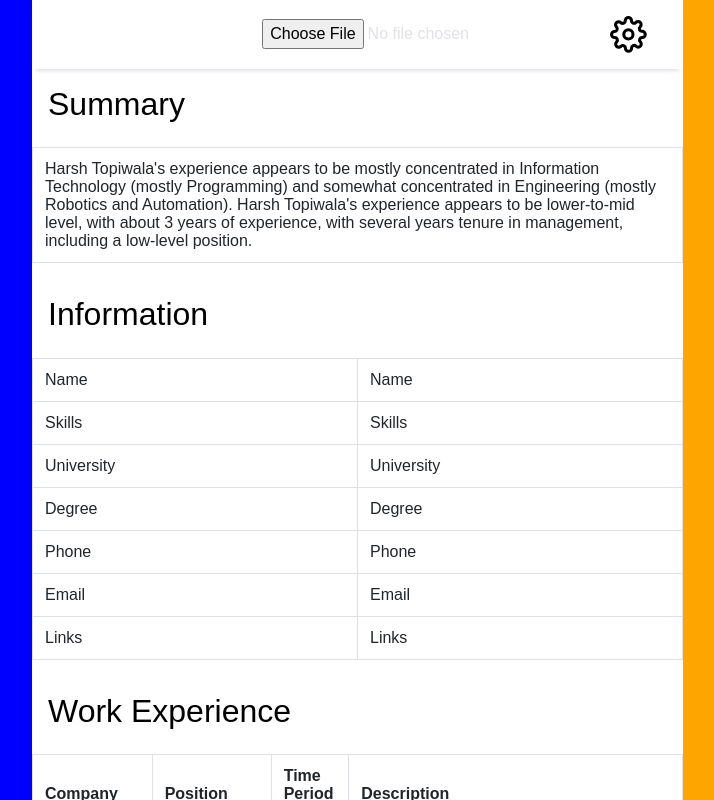
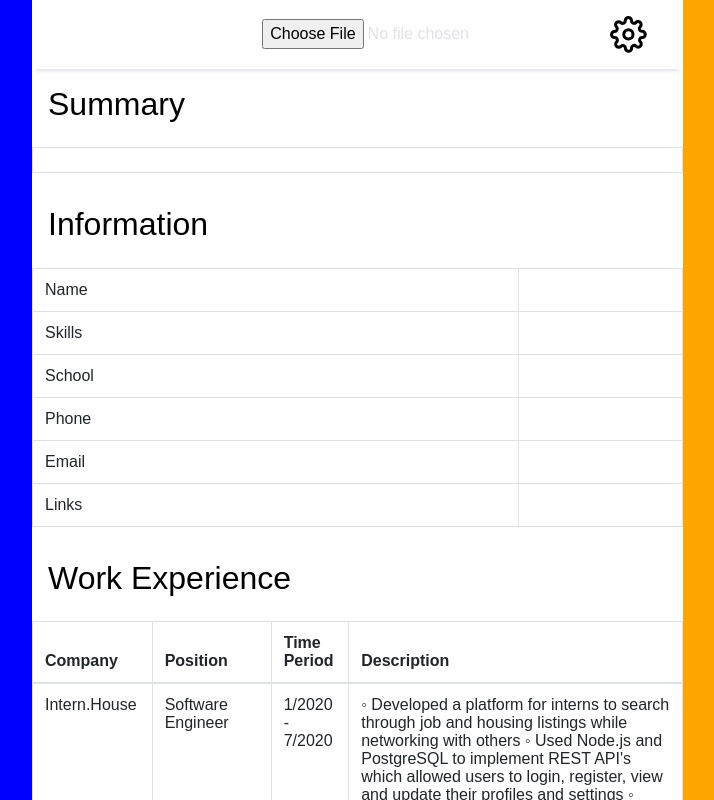
Before and after one commit to Harsh-Topi/resu-parse, a React app: page / in a window 1280 px wide. Shown: the top 800 px of the page, without its empty margins (213-927 px from the left). Built offline with nearby package versions, Linux system fonts and the light colour scheme.

Commit message:
added visualization for data

```diff
--- a/src/components/Greetings/fileupload.tsx
+++ b/src/components/Greetings/fileupload.tsx
@@ -9,9 +9,13 @@ type FileUploadState = {
   jsonData?: string;
 };
 
-export class FileUpload extends React.Component<{}, FileUploadState> {
-  constructor({}) {
-    super({});
+type FileUploadProps = {
+  onFileUpload : ((response: any) => void)
+}
+
+export class FileUpload extends React.Component<FileUploadProps, FileUploadState> {
+  constructor(props : FileUploadProps ) {
+    super(props);
     this.state = {
       data: '',
       jsonData: '',
@@ -35,11 +39,9 @@ export class FileUpload extends React.Component<{}, FileUploadState> {
         )
         .then(
           (response: any) => {
-            console.log(response.data);
-            this.setState({
-              data: pdfDataString.split(',')[1],
-              jsonData: response.data['body'],
-            });
+            //console.log(response.data);
+
+            this.props.onFileUpload(response)
           },
           (error: any) => {
             console.log(error);
--- a/src/components/Greetings/index.tsx
+++ b/src/components/Greetings/index.tsx
@@ -20,23 +20,105 @@ import { FileUpload } from './fileupload';
 const infoList = [
   'Name',
   'Skills',
-  'University',
-  'Degree',
-  'Phone',
-  'Email',
-  'Links',
-];
-const temp4Map = [
-  'Name',
-  'Skills',
-  'University',
-  'Degree',
+  'School',
   'Phone',
   'Email',
   'Links',
 ];
 
-const Greetings: React.FC = () => {
+
+// TO-DO add work experience to this as well
+type dataState = {
+  jsonData?: string,
+  name?: string,
+  email?: string,
+  phone?: string,
+  school?: string,
+  degree?: string,
+  links?: string,
+  summary?: string,
+  skills?: string,
+  dataArr?: string[]
+
+};
+
+export class Greetings extends React.Component<{}, dataState> {
+  constructor({}) {
+    super({});
+    this.state = {
+      jsonData: '',
+      dataArr : []
+    };
+  }
+
+  setDataAfterUpload(response: any) {
+    // TO DO - positions section
+    // loop through array json data and gather data
+    var names = ""
+    var emails = ""
+    var links = ""
+    var phones = ""
+    var schools = ""
+    var skills = ""
+
+    for (var i = 0; i < response.data.names.length; i++) {
+      names += response.data.names[i]
+    }
+
+    for (var i = 0; i < response.data.emails.length; i++) {
+      emails += response.data.emails[i].value
+      emails += ", "
+      if (i == response.data.emails.length - 1) {
+        emails = emails.substring(0, emails.length - 2)
+      }
+    }
+
+    for (var i = 0; i < response.data.links.length; i++) {
+      links += response.data.links[i].url
+      links += ", "
+      if (i == response.data.links.length - 1) {
+        links = links.substring(0, links.length - 2)
+      }
+    }
+
+    for (var i = 0; i < response.data.phones.length; i++) {
+      phones += response.data.phones[i].value
+      phones += ", "
+      if (i == response.data.phones.length - 1) {
+        phones = phones.substring(0, phones.length - 2)
+      }
+    }
+
+    for (var i = 0; i < response.data.schools.length; i++) {
+      schools += response.data.schools[i].summary
+      schools += ", "
+      if (i == response.data.schools.length - 1) {
+        schools = schools.substring(0, schools.length - 2)
+      }
+    }
+
+    var temp4Map = [""]
+    temp4Map[0] = names
+    temp4Map[1] = response.data.summary.skills
+    temp4Map[2] = schools
+    temp4Map[3] = phones
+    temp4Map[4] = emails
+    temp4Map[5] = links
+
+    this.setState({
+      jsonData: response.data,
+      name: names,
+      email: emails,
+      links: links,
+      phone: phones,
+      school: schools,
+      skills: response.data.summary.skills,
+      summary: response.data.summary.experience,
+      dataArr: temp4Map
+    })
+  }
+
+  render() {
     return (
       <Container>
         <GridContainer>
@@ -56,7 +138,7 @@ const Greetings: React.FC = () => {
                   <BigPreviewButton>
                     <FiFileText />
                   </BigPreviewButton>
-                <FileUpload />
+                  <FileUpload onFileUpload={this.setDataAfterUpload.bind(this)} />
                   <NavBarButtons style={{ marginRight: '20px' }}>
                     <FiSettings />
                   </NavBarButtons>
@@ -71,12 +153,7 @@ const Greetings: React.FC = () => {
               <tbody>
                 <tr>
                   <td>
-                  Harsh Topiwala's experience appears to be mostly concentrated
-                  in Information Technology (mostly Programming) and somewhat
-                  concentrated in Engineering (mostly Robotics and Automation).
-                  Harsh Topiwala's experience appears to be lower-to-mid level,
-                  with about 3 years of experience, with several years tenure in
-                  management, including a low-level position.
+                    {this.state.summary}
                   </td>
                 </tr>
               </tbody>
@@ -90,7 +167,7 @@ const Greetings: React.FC = () => {
                 {infoList.map((infoList, i) => (
                   <tr>
                     <td>{infoList}</td>
-                  <td>{temp4Map[i]}</td>
+                    <td>{this.state.dataArr![i]}</td>
                   </tr>
                 ))}
               </tbody>
@@ -116,14 +193,15 @@ const Greetings: React.FC = () => {
                   <td>
                     ◦ Developed a platform for interns to search through job and
                     housing listings while networking with others ◦ Used Node.js
-                  and PostgreSQL to implement REST API's which allowed users to
-                  login, register, view and update their profiles and settings ◦
-                  Utilized AWS Lambda and BeautifulSoup to scrape 2000+ jobs and
-                  housing listings from AirBnB, Zillow, and Indeed ◦ Conducted
-                  Agile stand-up meetings with a team of 6 remote engineers to
-                  identify limit blockers, maintain sprint velocity, and improve
-                  overall software quality through standard Scrum methodologies
-                  ◦ Leveraged Knowledge in Node.js, Next.js, React, Python, SQL
+                    and PostgreSQL to implement REST API's which allowed users
+                    to login, register, view and update their profiles and
+                    settings ◦ Utilized AWS Lambda and BeautifulSoup to scrape
+                    2000+ jobs and housing listings from AirBnB, Zillow, and
+                    Indeed ◦ Conducted Agile stand-up meetings with a team of 6
+                    remote engineers to identify limit blockers, maintain sprint
+                    velocity, and improve overall software quality through
+                    standard Scrum methodologies ◦ Leveraged Knowledge in
+                    Node.js, Next.js, React, Python, SQL
                   </td>
                 </tr>
                 <tr>
@@ -131,17 +209,18 @@ const Greetings: React.FC = () => {
                   <td>Team Lead and Programmer</td>
                   <td>9/2017 - 1/2020</td>
                   <td>
-                  ◦ Administered a group of 35 students to successfully build 2
-                  competition-standard robots through multiple seasons ◦ Brought
-                  in $5,000 in sponsorship funding to heighten the financial
-                  budget of the team, which significantly improved the
-                  durability of our robots resulting in 2 championship wins ◦
-                  Taught 20 students how to program control systems using Python
-                  which allowed for quick adjustments to be made by anyone on
-                  the team which decreased turnaround times by 35% ◦ Uploaded 11
-                  video tutorials which covered fundamental design and technical
-                  concepts to ensure team members had an understanding of
-                  essential skills required to build a competitive robot
+                    ◦ Administered a group of 35 students to successfully build
+                    2 competition-standard robots through multiple seasons ◦
+                    Brought in $5,000 in sponsorship funding to heighten the
+                    financial budget of the team, which significantly improved
+                    the durability of our robots resulting in 2 championship
+                    wins ◦ Taught 20 students how to program control systems
+                    using Python which allowed for quick adjustments to be made
+                    by anyone on the team which decreased turnaround times by
+                    35% ◦ Uploaded 11 video tutorials which covered fundamental
+                    design and technical concepts to ensure team members had an
+                    understanding of essential skills required to build a
+                    competitive robot
                   </td>
                 </tr>
               </tbody>
@@ -151,6 +230,7 @@ const Greetings: React.FC = () => {
         </GridContainer>
       </Container>
     );
-};
+  }
+}
 
 export default Greetings;
```
Lines whose indentation alone changed are shown as unchanged.
